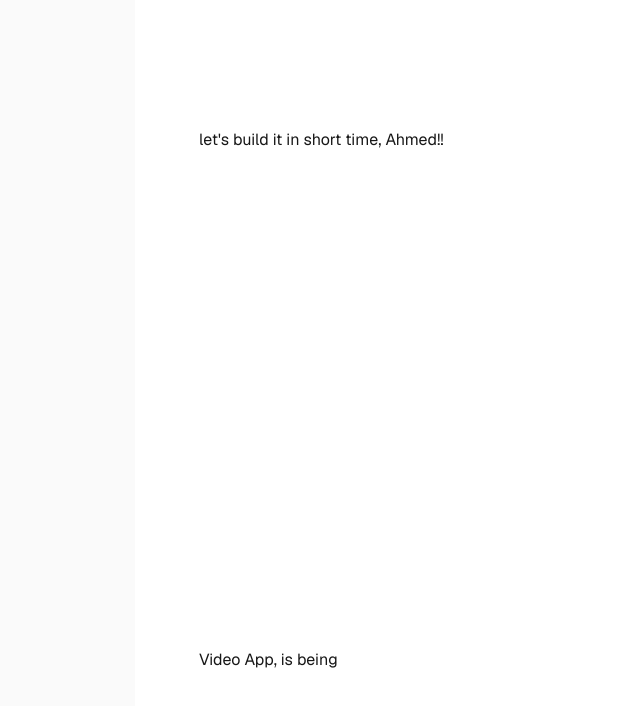
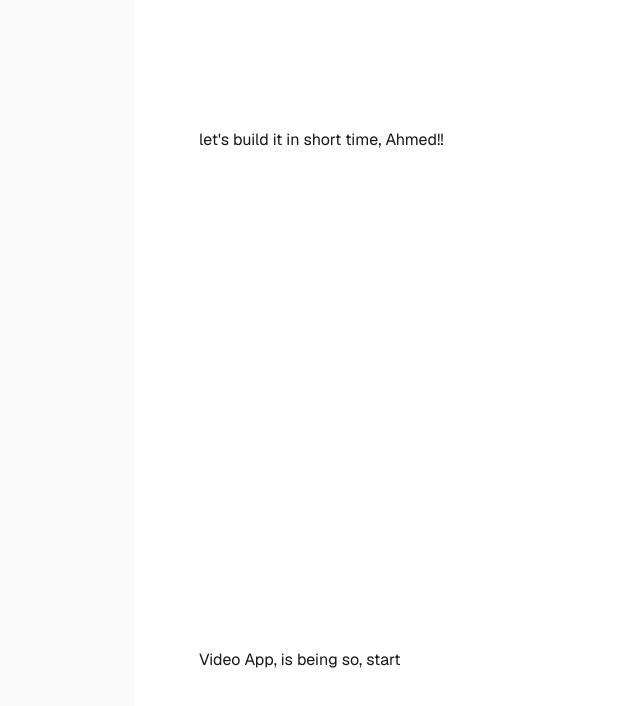
Before and after one commit to ahmedali839/Prj1-NextJS-Video_App-, a Next.js app: page / in a window 1280 px wide. Shown: the top 706 px of the page, without its empty margins (121-761 px from the left). Built offline with nearby package versions, Linux system fonts and the light colour scheme; no server answers; what @imagekit/next would draw is missing.

Commit message:
adding features

```diff
--- a/app/page.tsx
+++ b/app/page.tsx
@@ -14,7 +14,7 @@ export default function Home() {
     <div className="flex flex-col flex-1 items-center justify-center bg-zinc-50 font-sans dark:bg-black">
       <main className="flex flex-1 w-full max-w-3xl flex-col items-center justify-between py-32 px-16 bg-white dark:bg-black sm:items-start">
         <h2>let's build it in short time, Ahmed!!</h2>
-        <h3>Video App, is being</h3>
+        <h3>Video App, is being so, start</h3>
       </main>
     </div>
   );
```
